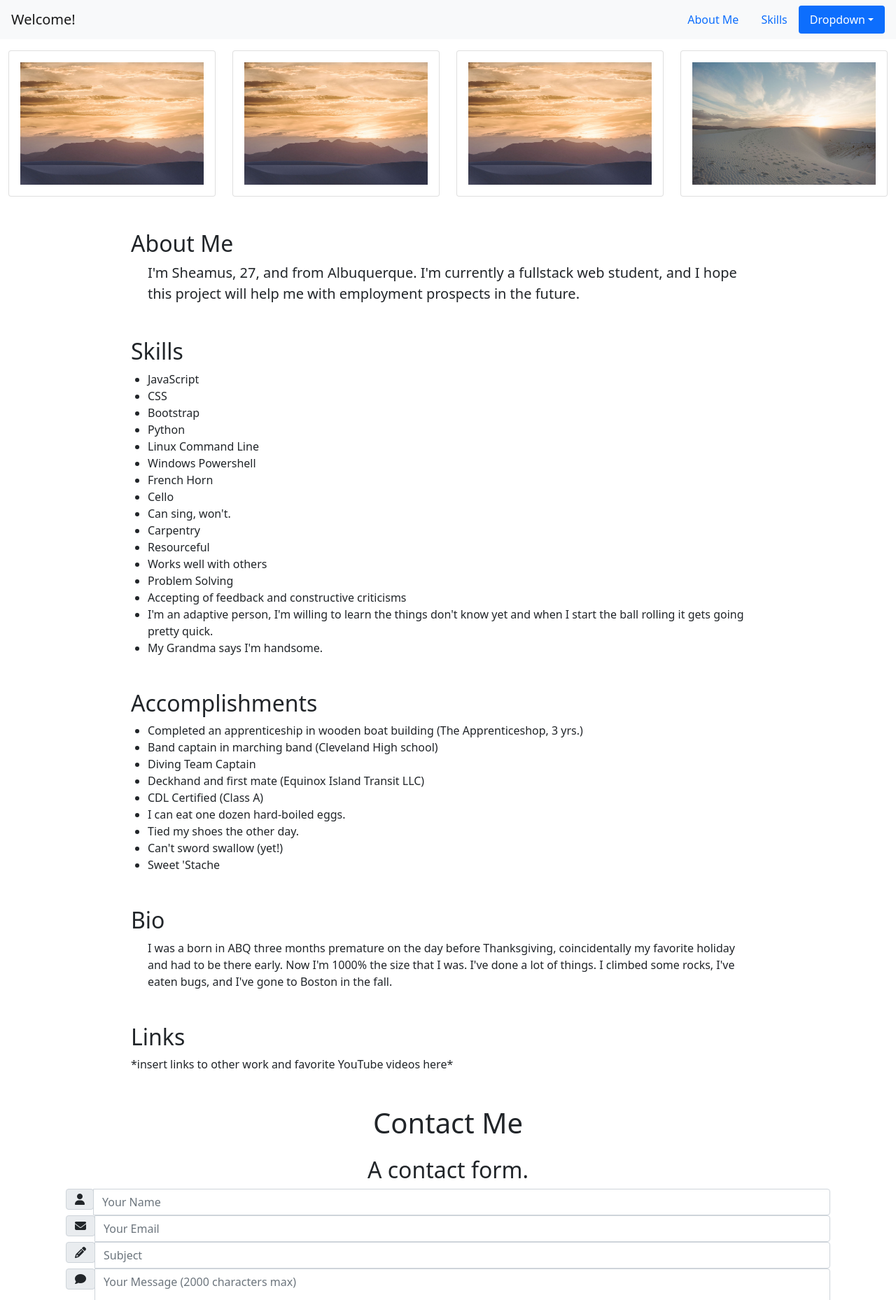
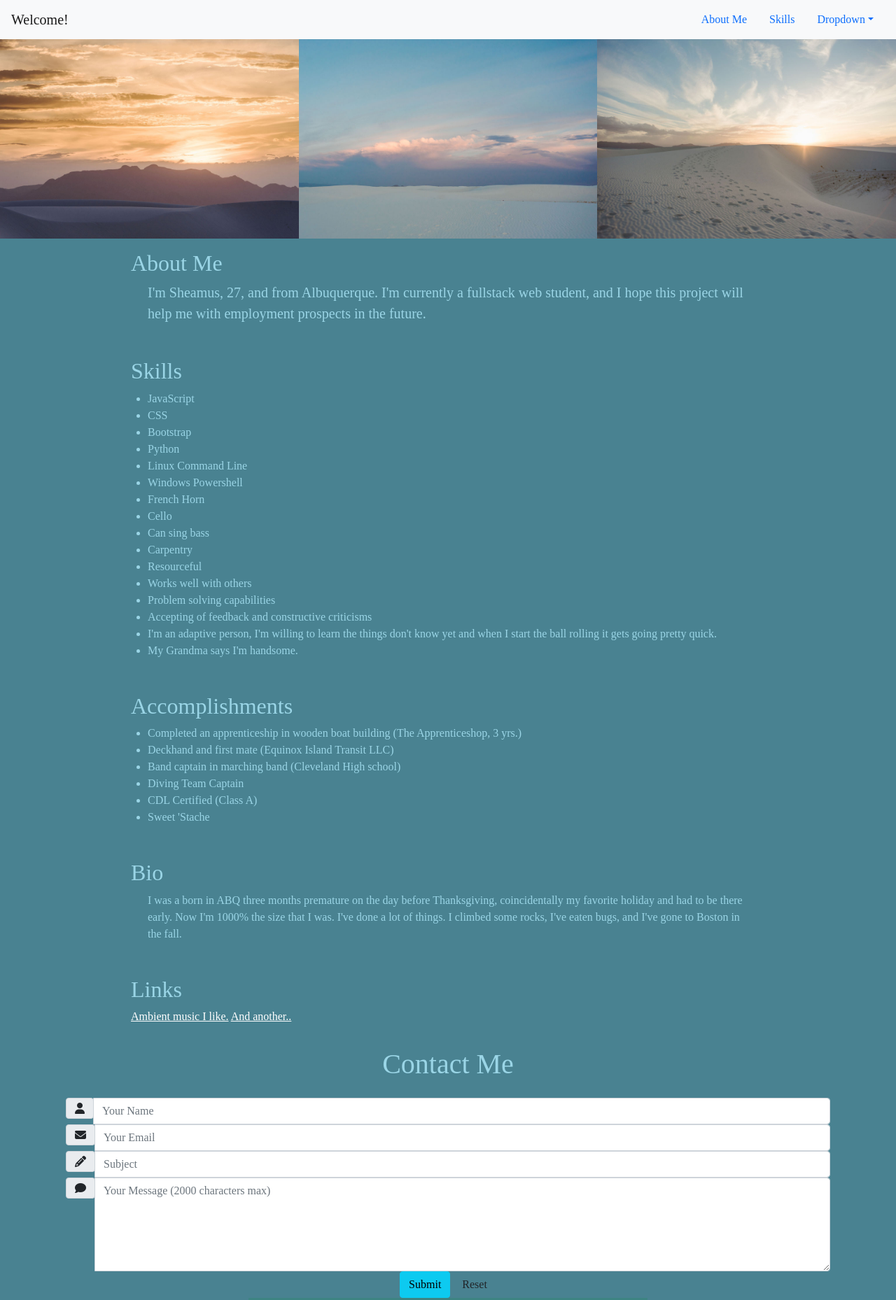
Before and after one commit to SheamusO/pwp, a plain HTML site: page public_html/index.html in a window 1280 px wide. Shown: the top 1858 px of the page at 70% size. Drawn offline with nearby package versions, Linux system fonts and the light colour scheme; some packages are replaced by stand-ins of ours; grey boxes are pictures that could not be loaded; a script that the page names is missing.

Commit message:
final touches, added overlay on pictures.

```diff
--- a/public_html/index.html
+++ b/public_html/index.html
@@ -7,8 +7,9 @@
 
     <title>Title</title>
     <link href="https://cdn.jsdelivr.net/npm/bootstrap@5.1.3/dist/css/bootstrap.min.css" rel="stylesheet" integrity="sha384-1BmE4kWBq78iYhFldvKuhfTAU6auU8tT94WrHftjDbrCEXSU1oBoqyl2QvZ6jIW3" crossorigin="anonymous">
+    <link href="stylesheet.css" rel="stylesheet">
 </head>
-<body >
+<body>
 <!--<div class="container-fluid">-->
 <!--    <img src="white-sands.jpg" class="figure-img img-fluid">-->
 <!--</div>-->
@@ -35,41 +36,49 @@
         </li>
     </ul>
 </nav>
-
-<div class="container-fluid text-center py-3">
+<div id="portfolio" class="no-padding">
+    <div class="container-fluid">
         <div class="row no-gutter">
-        <div class="col-lg-3 col-sm-6">
-            <div class="card mb-3">
-                <div class="card-body">
-                    <img src="white-sands.jpg" class="img-fluid" alt="fill picture">
+            <div class="col-lg-4 col-sm-6">
+                <div class="portfolio-box">
+                    <img class="img-fluid" src="white-sands.jpg" alt="fill picture">
+                    <div class="portfolio-box-caption">
+                        <div class="portfolio-box-caption-content">
+                            <div class="project-category text-faded"></div>
+                            <div class="project-name">I figured it out!</div>
+                        </div>
                     </div>
                 </div>
             </div>
 
-        <div class="col-lg-3" col-sm-6>
-            <div class="card mb-3">
-                <div class="card-body">
-                    <img src="white-sands.jpg" class="img-fluid" alt="fill picture">
+            <div class="col-lg-4 col-sm-6">
+                <div class="portfolio-box">
+                    <img class="img-fluid" src="white-sands-2.jpg" alt="fill picture">
+                    <div class="portfolio-box-caption">
+                        <div class="portfolio-box-caption-content">
+                            <div class="project-category text-faded"></div>
+                            <div class="project-name">Look Marty!</div>
+                        </div>
                     </div>
                 </div>
             </div>
 
-        <div class="col-lg-3 col-sm-6">
-            <div class="card mb-3">
-                <div class="card-body">
-                    <img src="white-sands.jpg" class="img-fluid" alt="fill picture">
+            <div class="col-lg-4 col-sm-6">
+                <div class="portfolio-box">
+                    <img class="img-fluid" src="white-sands-3.jpg" alt="fill picture">
+                    <div class="portfolio-box-caption">
+                        <div class="portfolio-box-caption-content">
+                            <div class="project-category text-faded"></div>
+                            <div class="project-name">Are you proud of me?</div>
+                        </div>
                     </div>
                 </div>
             </div>
 
-        <div class="col-lg-3 col-sm-6">
-            <div class="card mb-3">
-                <div class="card-body">
-                    <img src="white-sands-4.jpg" class="img-fluid" alt="fill picture">
             </div>
+
         </div>
-        </div>
-    </div>
+
 </div>
 <div data-bs-spy="scroll" data-bs-target="#navbar-example2" data-bs-offset="0" class="scrollspy-example" tabindex="0">    <div class="container">
         <div class="container py-3">
@@ -95,11 +104,11 @@
                 <li>Windows Powershell</li>
                 <li>French Horn</li>
                 <li>Cello</li>
-                <li>Can sing, won't.</li>
+                <li>Can sing bass</li>
                 <li>Carpentry</li>
                 <li>Resourceful</li>
                 <li>Works well with others</li>
-                <li>Problem Solving</li>
+                <li>Problem solving capabilities</li>
                 <li>Accepting of feedback and constructive criticisms</li>
                 <li>I'm an adaptive person, I'm willing to learn the things  don't know yet and when I start the ball rolling it gets going pretty quick.</li>
                 <li>My Grandma says I'm handsome.</li>
@@ -114,13 +123,10 @@
                     <h2 id="scrollspyHeading3">Accomplishments</h2>
                     <ul class="container">
                         <li>Completed an apprenticeship in wooden boat building (The Apprenticeshop, 3 yrs.)</li>
+                        <li>Deckhand and first mate (Equinox Island Transit LLC)</li>
                         <li>Band captain in marching band (Cleveland High school)</li>
                         <li>Diving Team Captain</li>
-                        <li>Deckhand and first mate (Equinox Island Transit LLC)</li>
                         <li>CDL Certified (Class A)</li>
-                        <li>I can eat one dozen hard-boiled eggs.</li>
-                        <li>Tied my shoes the other day.</li>
-                        <li>Can't sword swallow (yet!)</li>
                         <li>Sweet 'Stache</li>
                     </ul>
                 </div>
@@ -140,7 +146,8 @@
             <div class="row">
                 <div class="col-10 mx-auto">
                     <h2>Links</h2>
-                    <p>*insert links to other work and favorite YouTube videos here*</p>
+                    <a href="https://www.youtube.com/watch?v=fIY55V0Tblk&ab_channel=AmbientWorlds" target="_blank">Ambient music I like.</a>
+                    <a href="https://www.youtube.com/watch?v=uSHvPJD_558&ab_channel=TheHedgehogEggnog" target="_blank">And another..</a>
                 </div>
             </div>
         </div>
@@ -162,7 +169,6 @@
                 <div class="contact ">
 
                     <!-- BEGIN CONTACT FORM -->
-                    <h2>A contact form.</h2>
                     <div>
                     <form action="./apis/" id="contact" method="post" novalidate>
                         <div class="form-group">
@@ -223,7 +229,7 @@
         <div class="row">
             <div class="bg-success p-2 text-dark bg-opacity-25 col-lg-6 col-md-8 mx-auto">
                 <img src="0295_DH5A0521.jpg" class="rounded mx-auto d-block img-fluid" alt="dapper picture of me">
-                <div class="container-sm col-6 text-center">Personal Website Project</div>
+                <div class="container-sm col-6 text-center">The Author</div>
             </div>
         </div>
     </div>
--- a/public_html/stylesheet.css
+++ b/public_html/stylesheet.css
@@ -1,3 +1,55 @@
+body {
+    font-family: "Bookman Old Style";
+}
+
+
+
+.portfolio-box-caption {
+    opacity: 100%;
+}
+
+.no-padding {
+    padding: 0;
+}
+
+.no-gutter > [class*="col-"] {
+    padding-left: 0;
+    padding-right: 0;
+}
+body {
+    background-color: #498291;
+    color: #9ad5e6;
+}
+.portfolio-box {
+    display: block;
+    position: relative;
+    margin: 0 auto;
+    max-width: 650px;
+}
+.portfolio-box .portfolio-box-caption {
+    display: block;
+    position: absolute;
+    bottom: 0;
+    width: 100%;
+    height: 100%;
+    text-align: center;
+    color: white;
+    opacity: 0;
+    background: #569165;
+    -webkit-transition: all .35s;
+    -moz-transition: all .35s;
+    transition: all .35s;
+}
+.portfolio-box .portfolio-box-caption .portfolio-box-caption-content {
+    position: absolute;
+    top: 50%;
+    width: 100%;
+    text-align: center;
+    transform: translateY(-50%);
+}
 .portfolio-box:hover .portfolio-box-caption {
     opacity: 1;
 }
+a {
+    color: white;
+}
```
Also changed, not shown: public_html/js/script.js (line endings or trailing spaces), public_html/white-sands-2.jpg (added), public_html/white-sands-3.jpg (renamed from public_html/white-sands-4.jpg). Lines whose indentation alone changed are shown as unchanged.
